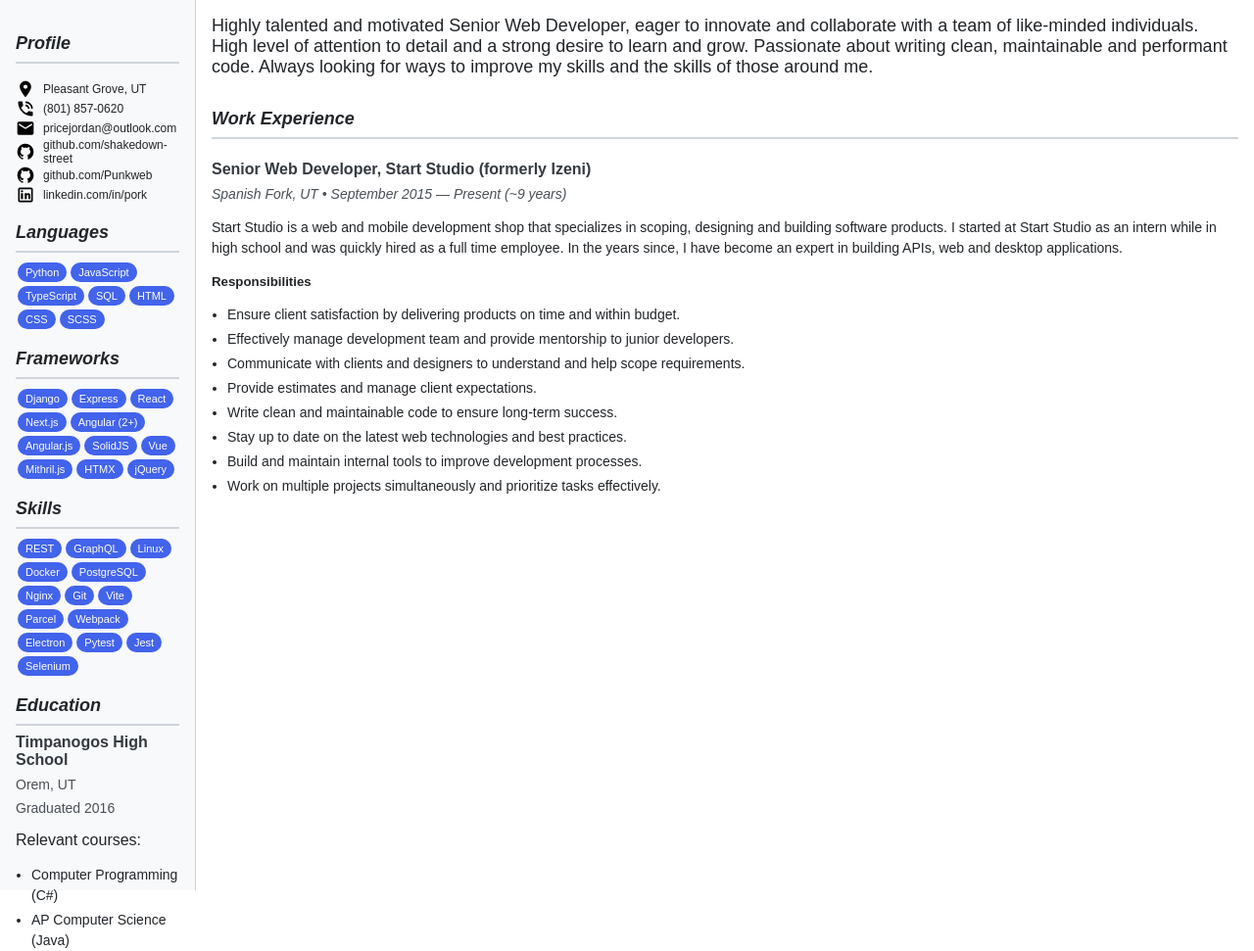
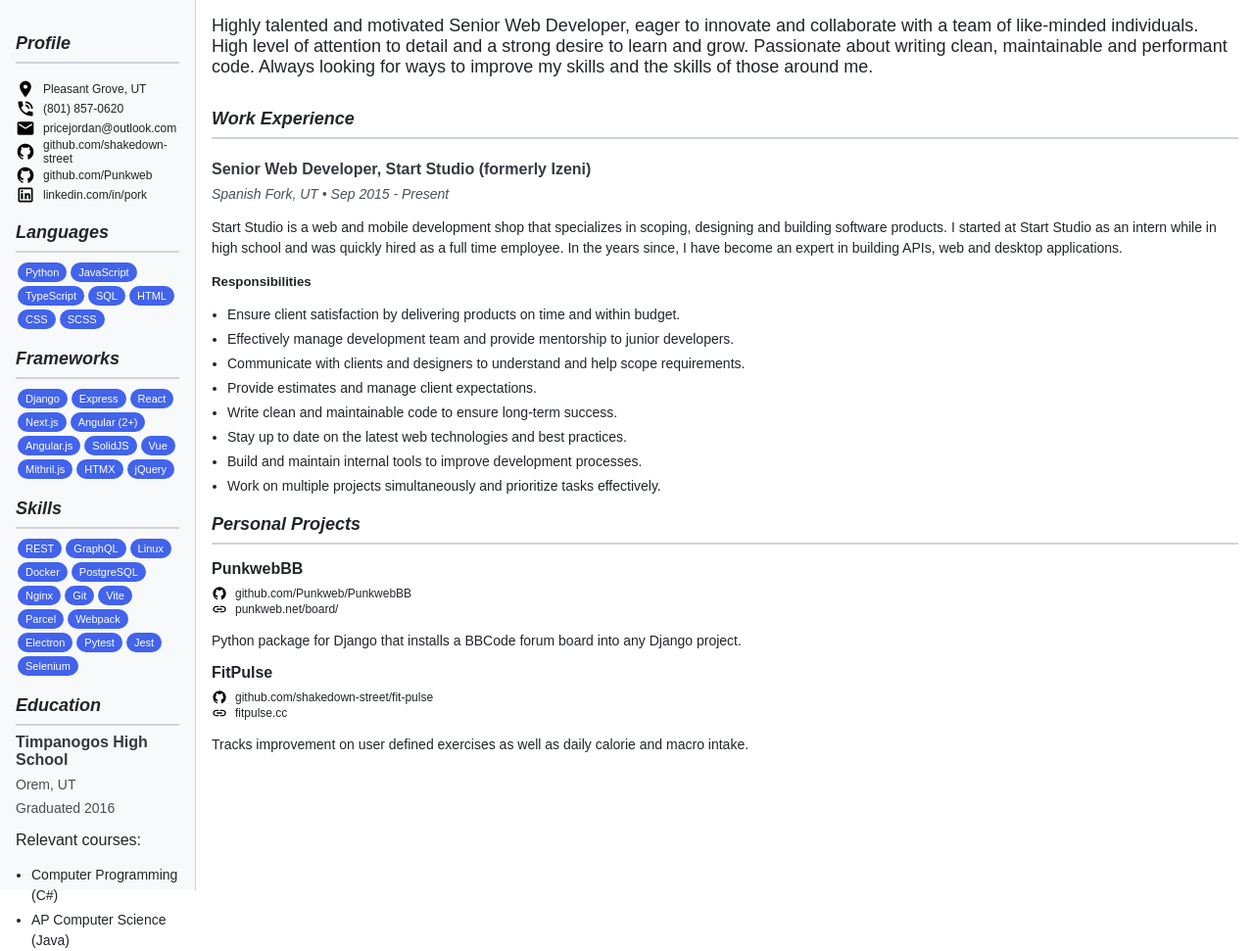
Before and after one commit to shakedown-street/jprice, a Django app: template resume/templates/resume/resume.html in a window 1280 px wide. Shown: the part 148-1119 px from the top of the page at 98% size. Run offline with Django 4.2, Linux system fonts and the light colour scheme; the template is opened without the code that fills it, so the values that code supplies are empty.

Commit message:
Add personal projects to resume

```diff
--- a/resume/static/resume/resume.css
+++ b/resume/static/resume/resume.css
@@ -50,12 +50,12 @@ ul li {
 }
 
 .header__name {
-  font-size: 24px;
+  font-size: 1.5rem;
   font-weight: 700;
 }
 
 .header__title {
-  font-size: 20px;
+  font-size: 1.25rem;
   font-weight: 500;
 }
 
@@ -77,13 +77,13 @@ ul li {
 }
 
 .tagline {
-  font-size: 18px;
+  font-size: 1.125rem;
   margin: 0 0 2rem;
 }
 
 .section__title {
   border-bottom: 2px solid #ced4da;
-  font-size: 18px;
+  font-size: 1.125rem;
   font-style: italic;
   font-weight: 700;
   margin-bottom: 0.5rem;
@@ -103,14 +103,14 @@ ul li {
 
 .profile__link img {
   margin-right: 0.5rem;
-  height: 20px;
-  width: 20px;
+  height: 1.25rem;
+  width: 1.25rem;
 }
 
 .profile__link a,
 .profile__link div {
   display: block;
-  font-size: 12px;
+  font-size: 0.75rem;
 }
 
 .badgeGrid {
@@ -120,9 +120,9 @@ ul li {
 
 .badge {
   background-color: #4263eb;
-  border-radius: 24px;
+  border-radius: 1.5rem;
   color: white;
-  font-size: 11px;
+  font-size: 0.6875rem;
   font-weight: 500;
   margin: 0.125rem;
   padding: 0.25rem 0.5rem;
@@ -137,7 +137,7 @@ ul li {
 
 .educationItem__location {
   color: #495057;
-  font-size: 14px;
+  font-size: 0.875rem;
   margin-bottom: 0.5rem;
 }
 
@@ -149,16 +149,48 @@ ul li {
 
 .experienceItem__location {
   color: #495057;
-  font-size: 14px;
+  font-size: 0.875rem;
   font-style: italic;
   margin-bottom: 1rem;
 }
 
 .experienceItem__description {
-  font-size: 14px;
+  font-size: 0.875rem;
   line-height: 1.5;
 }
 
 .responsibilities__header {
   margin: 1rem 0;
 }
+
+.project {
+  margin: 1rem 0;
+}
+
+.project__title {
+  font-size: 1rem;
+  font-weight: 700;
+  margin-bottom: 0.5rem;
+}
+
+.project__link {
+  align-items: center;
+  display: flex;
+}
+
+.project__link img {
+  margin-right: 0.5rem;
+  height: 1rem;
+  width: 1rem;
+}
+
+.project__link a,
+.project__link div {
+  display: block;
+  font-size: 0.75rem;
+}
+
+.project__description {
+  font-size: 0.875rem;
+  margin-top: 1rem;
+}
--- a/resume/templates/resume/resume.html
+++ b/resume/templates/resume/resume.html
@@ -113,7 +113,7 @@
             Senior Web Developer, Start Studio (formerly Izeni)
           </h4>
           <div class="experienceItem__location">
-            Spanish Fork, UT • September 2015 — Present (~9 years)
+            Spanish Fork, UT • Sep 2015 - Present
           </div>
           <p class="experienceItem__description">
             Start Studio is a web and mobile development shop that specializes in scoping, designing and building
@@ -133,11 +133,43 @@
             <li>Work on multiple projects simultaneously and prioritize tasks effectively.</li>
           </ul>
         </div>
-        {% comment %} <h3 class="section__title">Personal Projects</h3>
-        <div>
-          <h4>PunkwebBB</h4>
-          <h4>FitPulse</h4>
-        </div> {% endcomment %}
+        <h3 class="section__title">Personal Projects</h3>
+        <div class="projectList">
+          <div class="project">
+            <div class="project__header">
+              <div class="project__title">
+                PunkwebBB
+              </div>
+              <div class="project__link">
+                <img src="{% static 'resume/github-material-outlined.svg' %}" />
+                <a href="https://github.com/Punkweb/PunkwebBB">github.com/Punkweb/PunkwebBB</a>
+              </div>
+              <div class="project__link">
+                <img src="{% static 'resume/link-material-outlined.svg' %}" />
+                <a href="https://punkweb.net/board/">punkweb.net/board/</a>
+              </div>
+            </div>
+            <div class="project__description">
+              Python package for Django that installs a BBCode forum board into any Django project.
+            </div>
+          </div>
+          <div class="project">
+            <div class="project__title">
+              FitPulse
+            </div>
+            <div class="project__link">
+              <img src="{% static 'resume/github-material-outlined.svg' %}" />
+              <a href="https://github.com/shakedown-street/fit-pulse">github.com/shakedown-street/fit-pulse</a>
+            </div>
+            <div class="project__link">
+              <img src="{% static 'resume/link-material-outlined.svg' %}" />
+              <a href="https://fitpulse.cc">fitpulse.cc</a>
+            </div>
+            <div class="project__description">
+              Tracks improvement on user defined exercises as well as daily calorie and macro intake.
+            </div>
+          </div>
+        </div>
       </div>
     </div>
   </div>
--- a/resume/views.py
+++ b/resume/views.py
@@ -1,5 +1,7 @@
+import datetime
 from django.http import HttpResponse
 from django.template.loader import get_template
+from django.utils import timezone
 from weasyprint import HTML
 
 
```
Also changed, not shown: resume/static/resume/link-material-outlined.svg (added).
